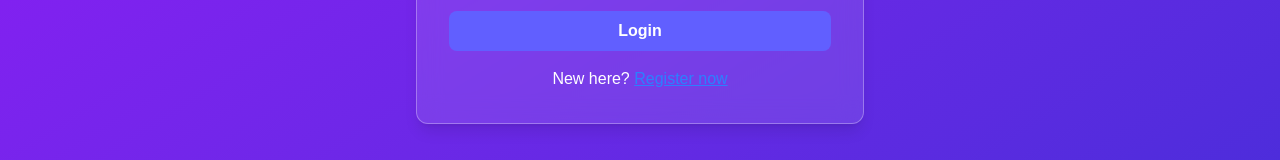
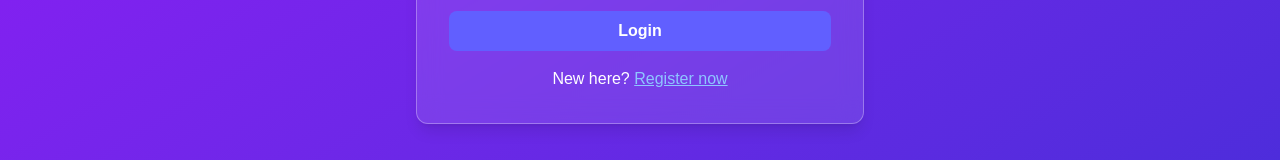
Before and after one commit to kader009/vaid-task, a Next.js app: page / in a window 1280 px wide. Shown: the part 469-629 px from the top of the page. Built offline with nearby package versions, Linux system fonts and the light colour scheme.

Commit message:
text color contrast increase

```diff
--- a/src/shared/Login.jsx
+++ b/src/shared/Login.jsx
@@ -73,7 +73,7 @@ const LoginPage = () => {
 
           <p className="text-center mt-4 text-white">
             New here?{' '}
-            <Link href="/register" className="text-blue-500 underline hover:text-white transition">
+            <Link href="/register" className="text-blue-300 underline hover:text-white transition">
               Register now
             </Link>
           </p>
```
